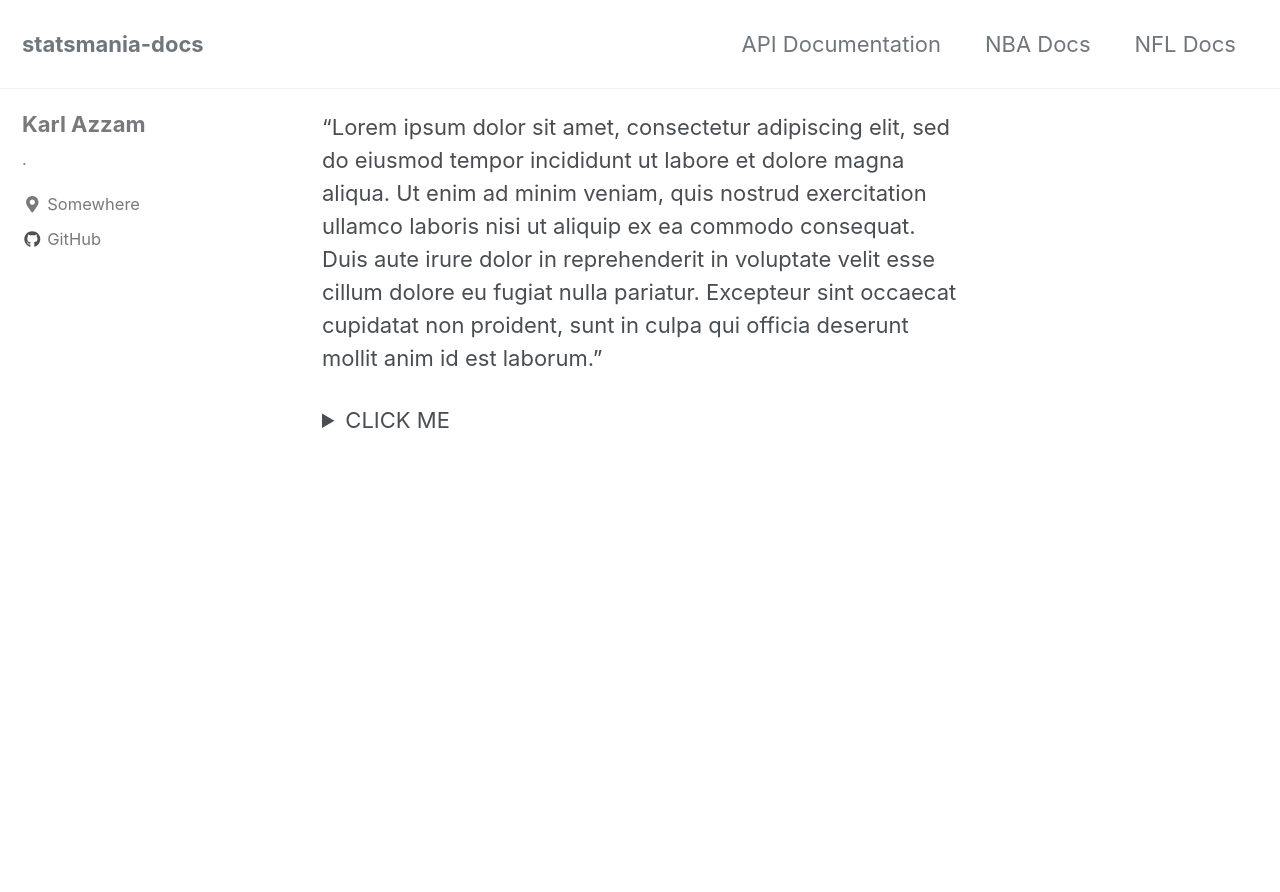
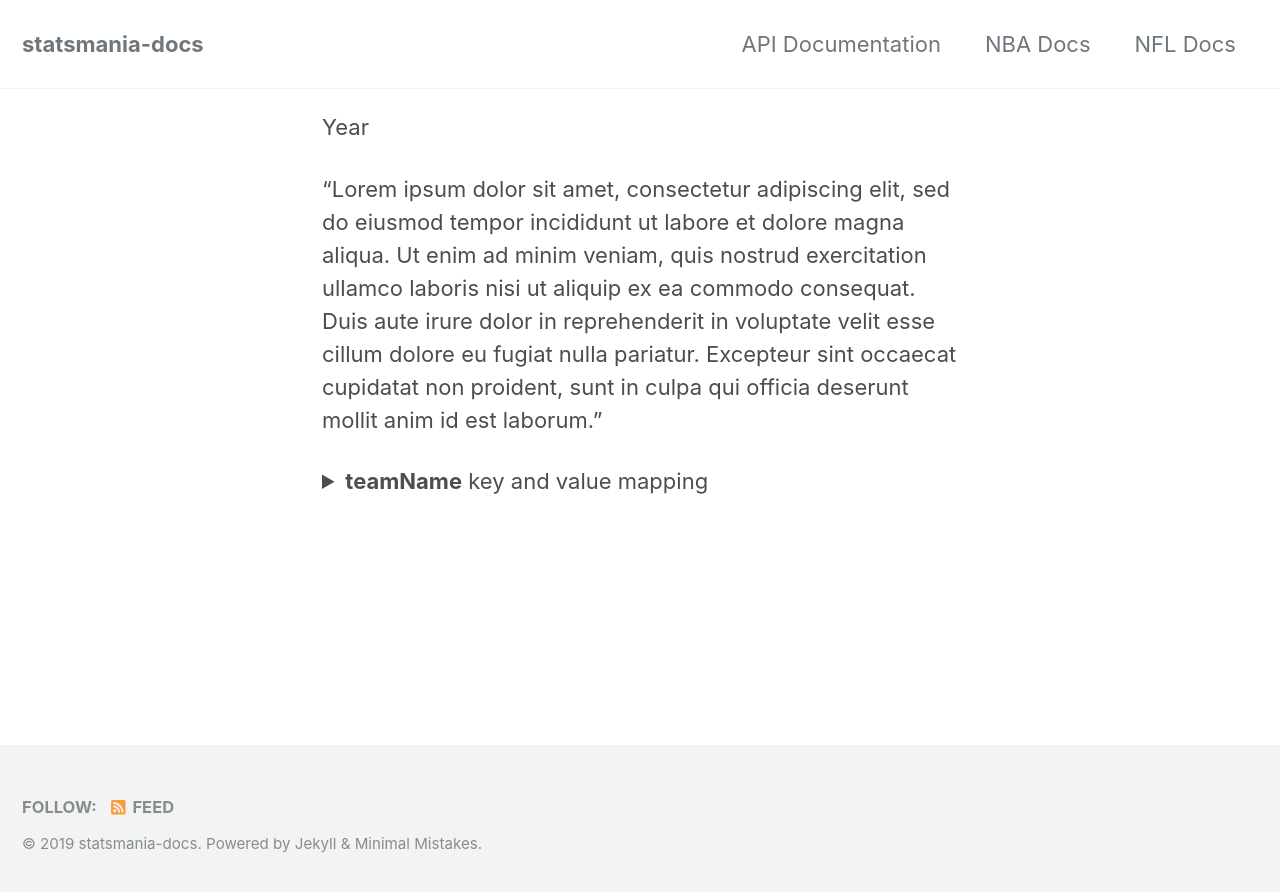
Before and after one commit to karlazzam/statsmania-docs, a Jekyll site: the page built from _pages/nba.md, in a window 1280 px wide and 900 px high. Shown: the top 892 px of the window. Built offline with Jekyll 4.4.1, drawn with Linux system fonts in a browser that asks for light colours; cached includes are drawn as plain includes; nearby versions of some CDN libraries; Markdown is read by kramdown in place of the engine named in the settings.

Commit message:
Removing author profile, attemping to add md table

````diff
--- a/_pages/nba.md
+++ b/_pages/nba.md
@@ -1,19 +1,22 @@
 ---
 permalink: /nba
+author_profile: false
 ---
+
+Year
 
 
 "Lorem ipsum dolor sit amet, consectetur adipiscing elit, sed do eiusmod tempor incididunt ut labore et dolore magna aliqua. Ut enim ad minim veniam, quis nostrud exercitation ullamco laboris nisi ut aliquip ex ea commodo consequat. Duis aute irure dolor in reprehenderit in voluptate velit esse cillum dolore eu fugiat nulla pariatur. Excepteur sint occaecat cupidatat non proident, sunt in culpa qui officia deserunt mollit anim id est laborum."
 
 
-<details><summary>CLICK ME</summary>
+<details><summary><b>teamName</b> key and value mapping</summary>
 <p>
 
-#### yes, even hidden code blocks!
-
-```python
-print("hello world!")
-```
+| teamName |      Value     |
+|----------|:--------------:|
+| ATL      |  Atlanta Hawks |
+| BOS      | Boston Celtics |
+| col 3 is |  right-aligned |
 
 </p>
 </details>
````
Also changed, not shown: _pages/nfl.md (+1 -0 lines).
